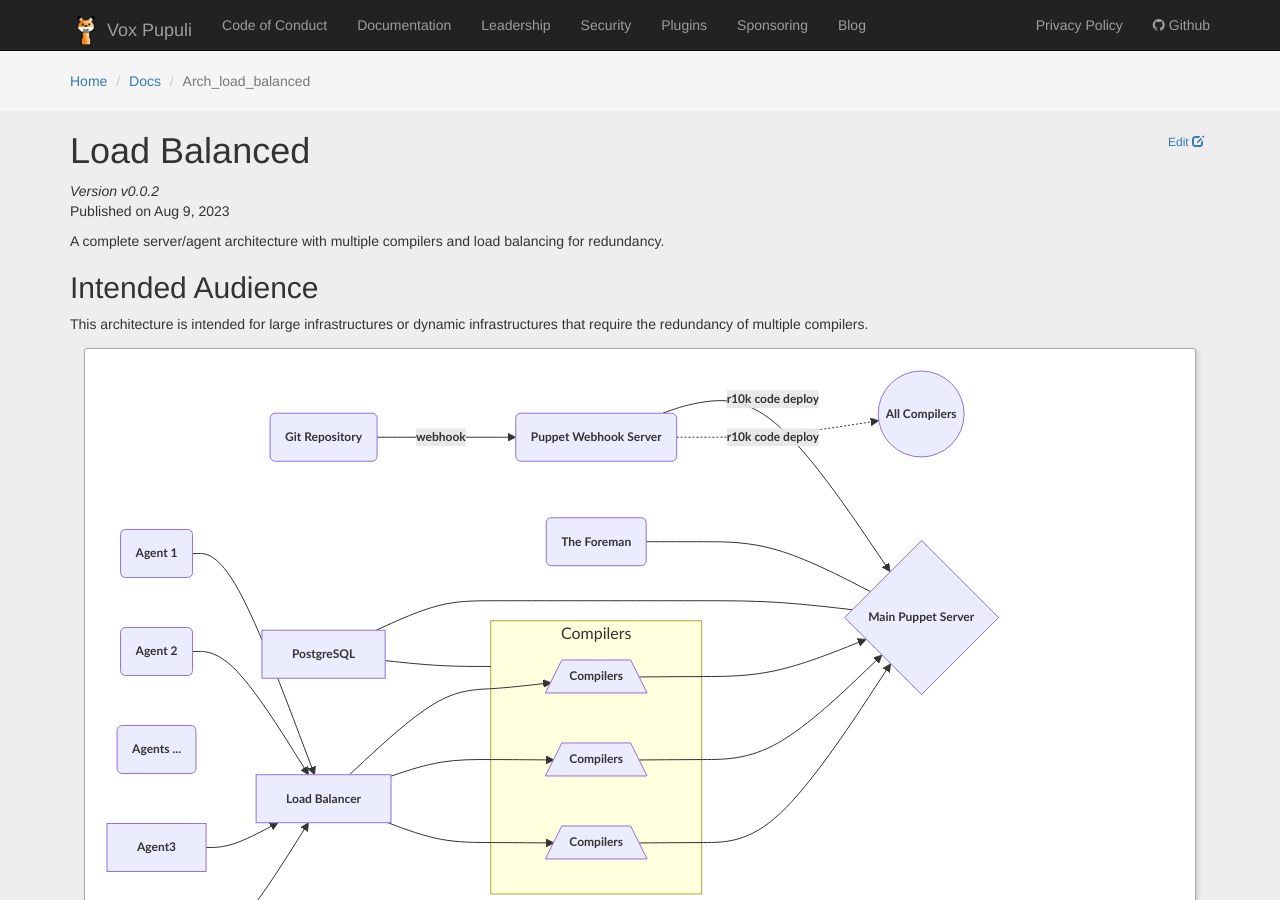
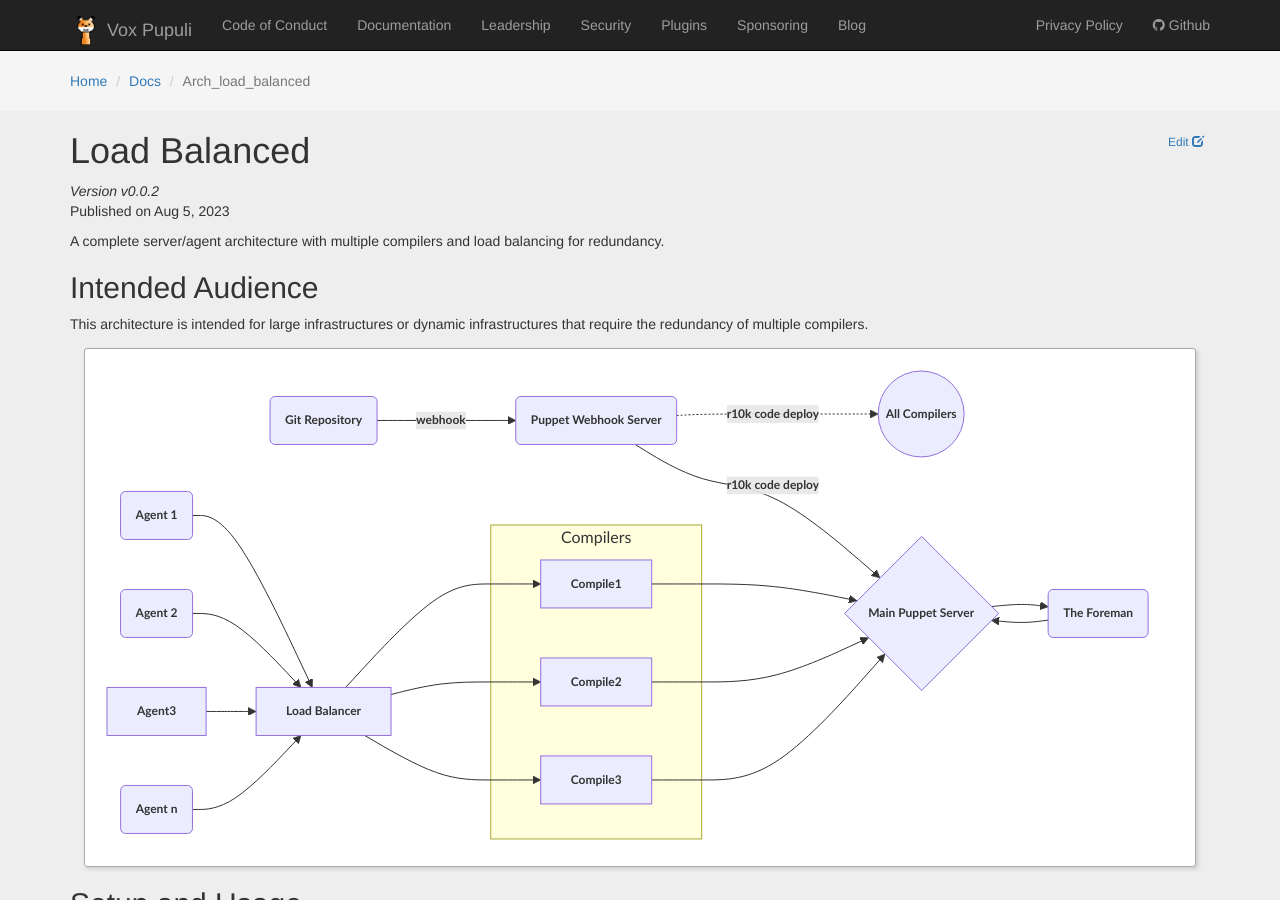
Before and after one commit to voxpupuli/voxpupuli.github.io, a Jekyll site: the page built from _docs/arch_load_balanced.md, in a window 1280 px wide and 900 px high. Built offline with Jekyll 4.4.1, drawn with Linux system fonts in a browser that asks for light colours; nearby versions of some CDN libraries; some of the changed text lies outside the part shown.

Commit message:
update large description

```diff
--- a/_docs/arch_load_balanced.md
+++ b/_docs/arch_load_balanced.md
@@ -19,21 +19,18 @@
   Webhook(Puppet Webhook Server)
   AllCompilers((All Compilers))
 
-  PostgreSQL
-
   MainPuppetServer{Main Puppet Server}
 
   subgraph Compilers[Compilers]
-      Compile1[/Compilers\]
-      Compile2[/Compilers\]
-      Compile3[/Compilers\]
+      Compile1[Compile1]
+      Compile2[Compile2]
+      Compile3[Compile3]
   end
 
   LoadBalancer[Load Balancer]
 
   Agent1(Agent 1)
   Agent2(Agent 2)
-  Agents(Agents ...)
   Agent_n(Agent n)
 
   click Foreman "https://www.theforeman.org" "Foreman is a complete lifecycle management tool for physical and virtual servers."
@@ -43,9 +40,8 @@
   Webhook --r10k code deploy--> MainPuppetServer
   Webhook -.r10k code deploy.-> AllCompilers
 
-  PostgreSQL --- MainPuppetServer
-  PostgreSQL --- Compilers
-  Foreman --- MainPuppetServer
+  Foreman --> MainPuppetServer
+  MainPuppetServer --> Foreman
 
   Compile1 --> MainPuppetServer
   Compile2 --> MainPuppetServer
@@ -105,7 +101,7 @@
 
 Puppet Agent Server connections are connections with long duration. Therfore it is highly recommended to use `least_connection` algorithm.
 
-Any kind of load-balancer is sufficient. [HAProxy](https://github.com/puppetlabs/puppetlabs-haproxy) is well supported and allows flexibility.
+Any kind of load-balancer is sufficient. [HAProxy](https://www.haproxy.org/) is well supported and allows flexibility.
 
 
 ### Puppet Stack
```
Also changed, not shown: other parts of _docs/arch_load_balanced.md (+4 -2 lines).
